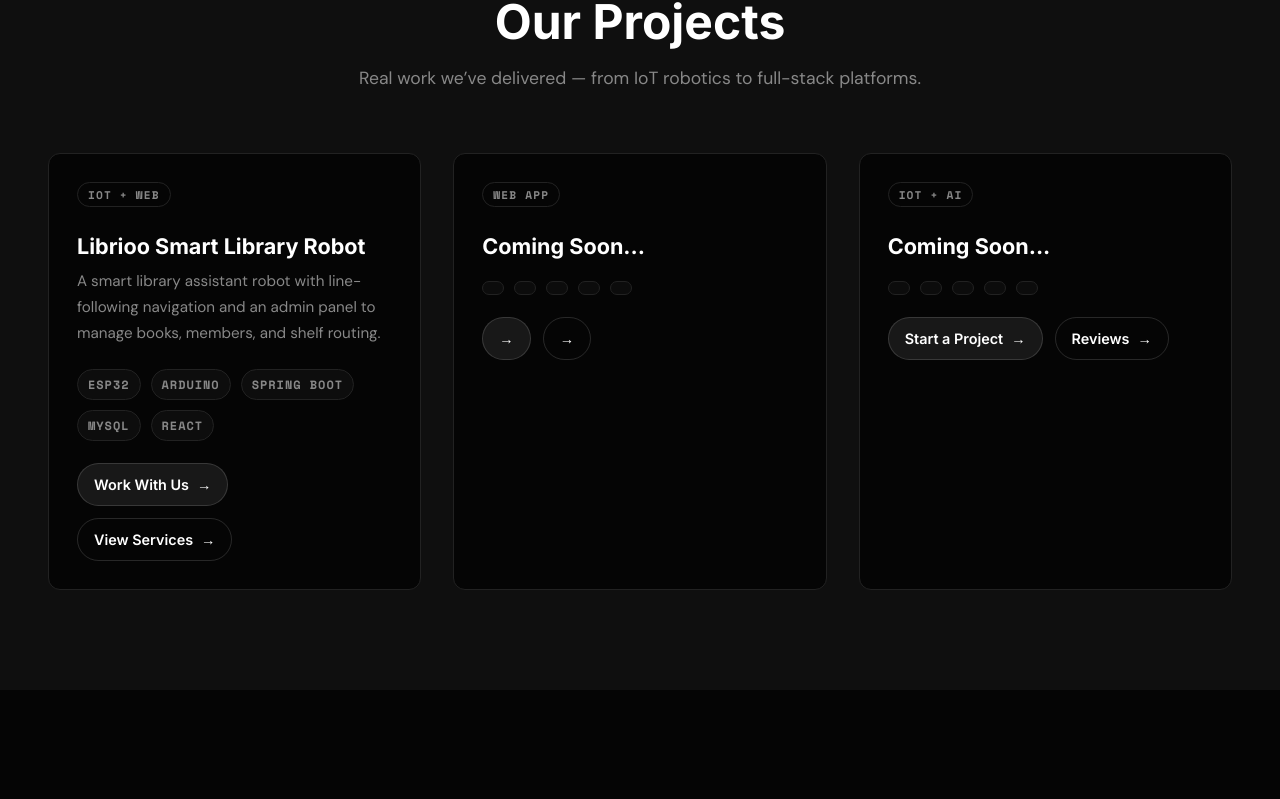
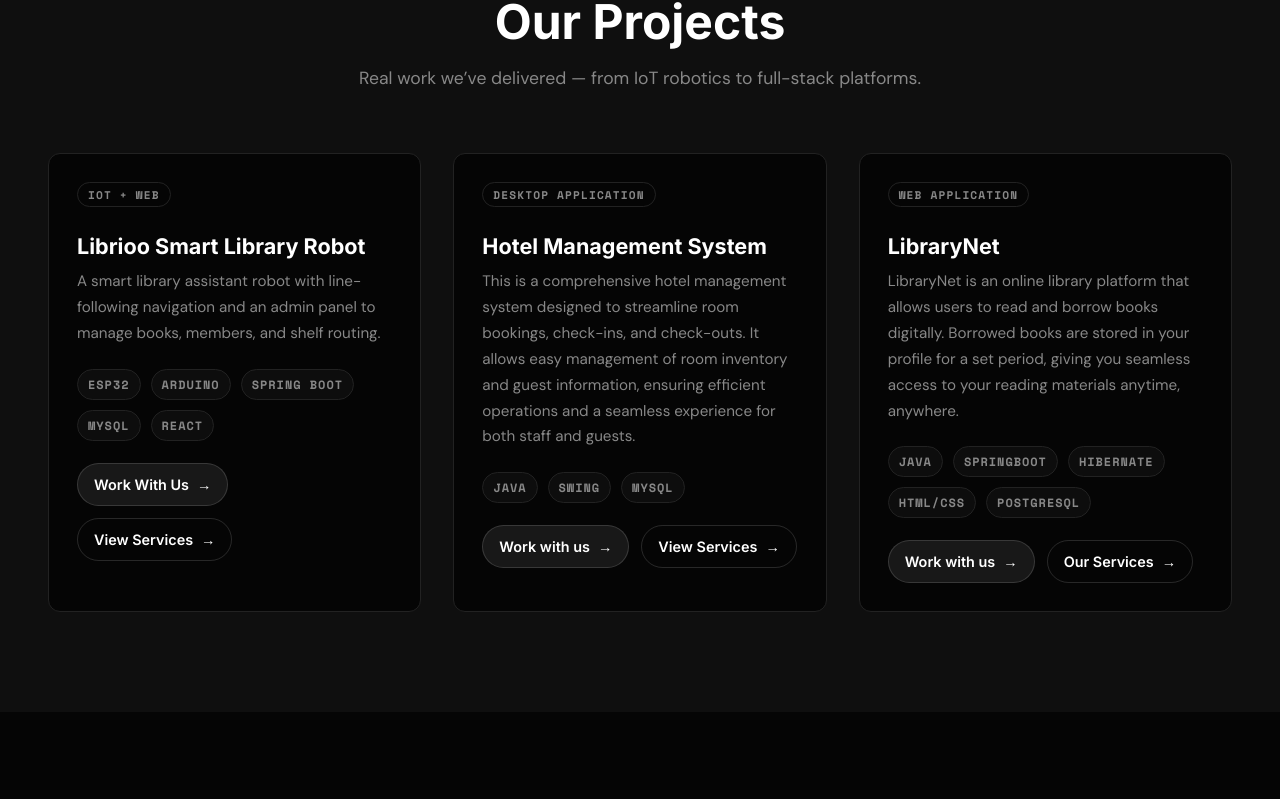
Before and after one commit to DinukaD-24/roviotek-site, a React (Vite) app: page / in a window 1280 px wide. Shown: the part 2272-3071 px from the top of the page. Built offline with nearby package versions, Linux system fonts and the light colour scheme.

Commit message:
New projects added

```diff
--- a/src/App.jsx
+++ b/src/App.jsx
@@ -232,7 +232,7 @@ export default function App() {
             <div className="about-stats">
               <div className="about-stat">
                 <span className="stat-number">
-                  <CountUp end={10}
+                  <CountUp end={3}
                   duration={2}
                   suffix="+"
                   enableScrollSpy={true}
@@ -321,45 +321,45 @@ export default function App() {
 
           <div className="project-card">
             <div className="project-top">
-              <span className="project-tag">Web App</span>
-              <h3 className="project-title">Coming Soon...</h3>
+              <span className="project-tag">Desktop Application</span>
+              <h3 className="project-title">Hotel Management System</h3>
               <p className="project-desc">
+                This is a comprehensive hotel management system designed to streamline room bookings, check-ins, and check-outs. It allows easy management of room inventory and guest information, ensuring efficient operations and a seamless experience for both staff and guests.
               </p>
             </div>
 
             <div className="project-tech">
-              <span className="project-pill"></span>
-              <span className="project-pill"></span>
-              <span className="project-pill"></span>
-              <span className="project-pill"></span>
-              <span className="project-pill"></span>
+              <span className="project-pill">Java</span>
+              <span className="project-pill">Swing</span>
+              <span className="project-pill">MySQL</span>
             </div>
 
             <div className="project-actions">
-              <a className="project-link" href="#contact"><span>→</span></a>
-              <a className="project-link ghost" href="#tech-stack"><span>→</span></a>
+              <a className="project-link" href="#contact">Work with us<span>→</span></a>
+              <a className="project-link ghost" href="#services">View Services<span>→</span></a>
             </div>
           </div>
 
           <div className="project-card">
             <div className="project-top">
-              <span className="project-tag">IoT + AI</span>
-              <h3 className="project-title">Coming Soon...</h3>
+              <span className="project-tag">Web Application</span>
+              <h3 className="project-title">LibraryNet</h3>
               <p className="project-desc">
+                LibraryNet is an online library platform that allows users to read and borrow books digitally. Borrowed books are stored in your profile for a set period, giving you seamless access to your reading materials anytime, anywhere.
               </p>
             </div>
 
             <div className="project-tech">
-              <span className="project-pill"></span>
-              <span className="project-pill"></span>
-              <span className="project-pill"></span>
-              <span className="project-pill"></span>
-              <span className="project-pill"></span>
+              <span className="project-pill">Java</span>
+              <span className="project-pill">Springboot</span>
+              <span className="project-pill">Hibernate</span>
+              <span className="project-pill">Html/CSS</span>
+              <span className="project-pill">Postgresql</span>
             </div>
 
             <div className="project-actions">
-              <a className="project-link" href="#contact">Start a Project <span>→</span></a>
-              <a className="project-link ghost" href="#reviews">Reviews <span>→</span></a>
+              <a className="project-link" href="#contact">Work with us <span>→</span></a>
+              <a className="project-link ghost" href="#services">Our Services <span>→</span></a>
             </div>
           </div>
         </div>
```
